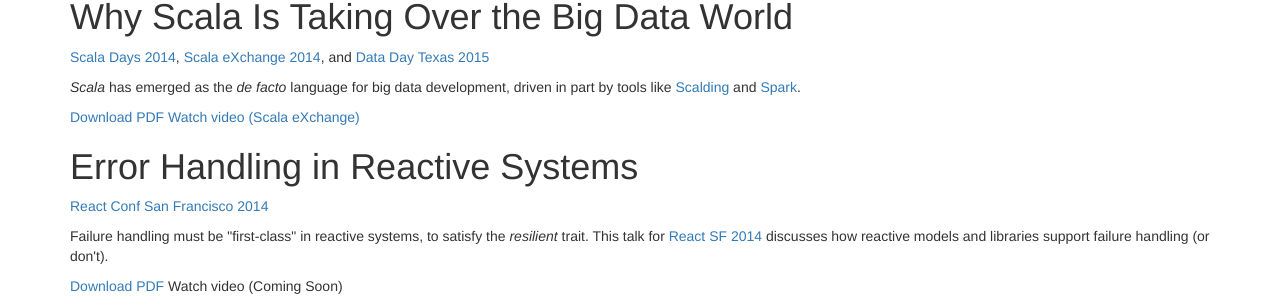
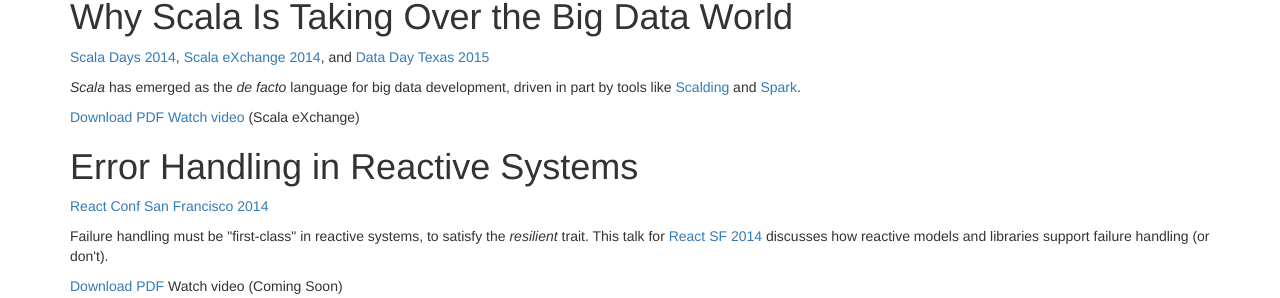
Before and after one commit to deanwampler/deanwampler.github.io, a Jekyll site: the page built from index.md, in a window 1280 px wide. Shown: the part 1042-1340 px from the top of the page. Built offline with Jekyll 4.4.1, drawn with Linux system fonts in a browser that asks for light colours; nearby versions of some CDN libraries; library files that are not in the unit come from our copies.

Commit message:
layout change

```diff
--- a/index.md
+++ b/index.md
@@ -54,7 +54,7 @@
     <p><em>Scala</em> has emerged as the <em>de facto</em> language for big data development, driven in part by tools like <a href="https://github.com/twitter/scalding">Scalding</a> and <a href="http://spark.apache.org">Spark</a>.</p>
     <div class="more">
       <a href="WhyScalaIsTakingOverTheBigDataWorld.pdf" class="button-pdf">Download PDF</a>
-      <a href="https://skillsmatter.com/skillscasts/5423-why-scala-is-taking-over-the-big-data-world" class="button-video">Watch video (Scala eXchange)</a>
+      <a href="https://skillsmatter.com/skillscasts/5423-why-scala-is-taking-over-the-big-data-world" class="button-video">Watch video</a> (Scala eXchange)
     </div>
   </article>
 
```
Also changed, not shown: polyglotprogramming/papers/index.md (+1 -1 lines).
